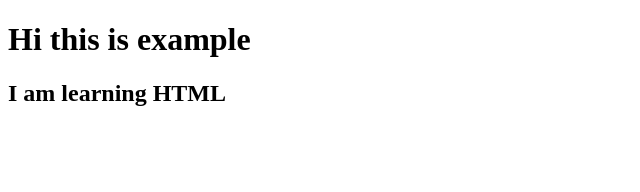
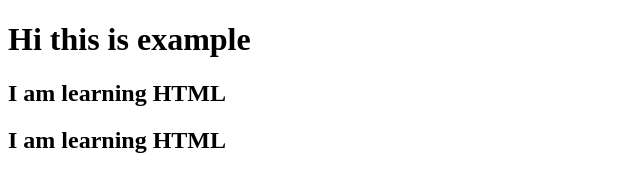
Before and after one commit to dhivakar-rs/HTML_CSS, a plain HTML site: page index_desgn.html in a window 1280 px wide. Shown: the whole page, without its empty margins (0-640 px from the left). Drawn offline with Linux system fonts and the light colour scheme.

Commit message:
Update index_desgn.html

```diff
--- a/index_desgn.html
+++ b/index_desgn.html
@@ -8,6 +8,8 @@
 <body>
     <h1>Hi this is example</h1>
     <h2>I am learning HTML</h2>
+    <h2>I am learning HTML</h2>
+
     <h3></h3>
 </body>
 </html>
```
